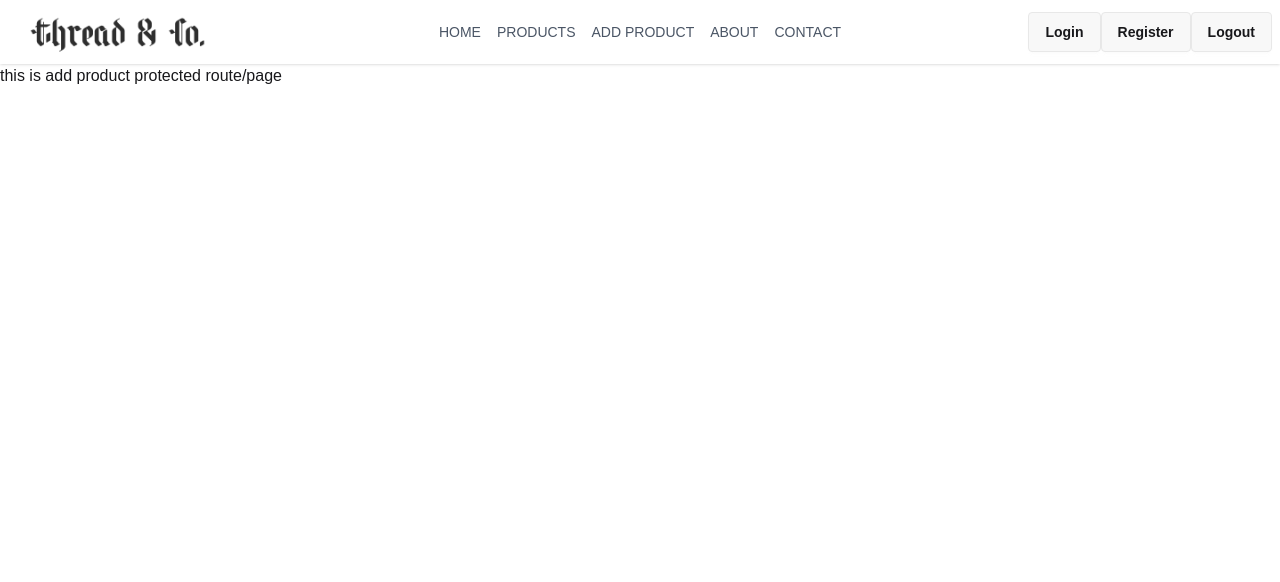
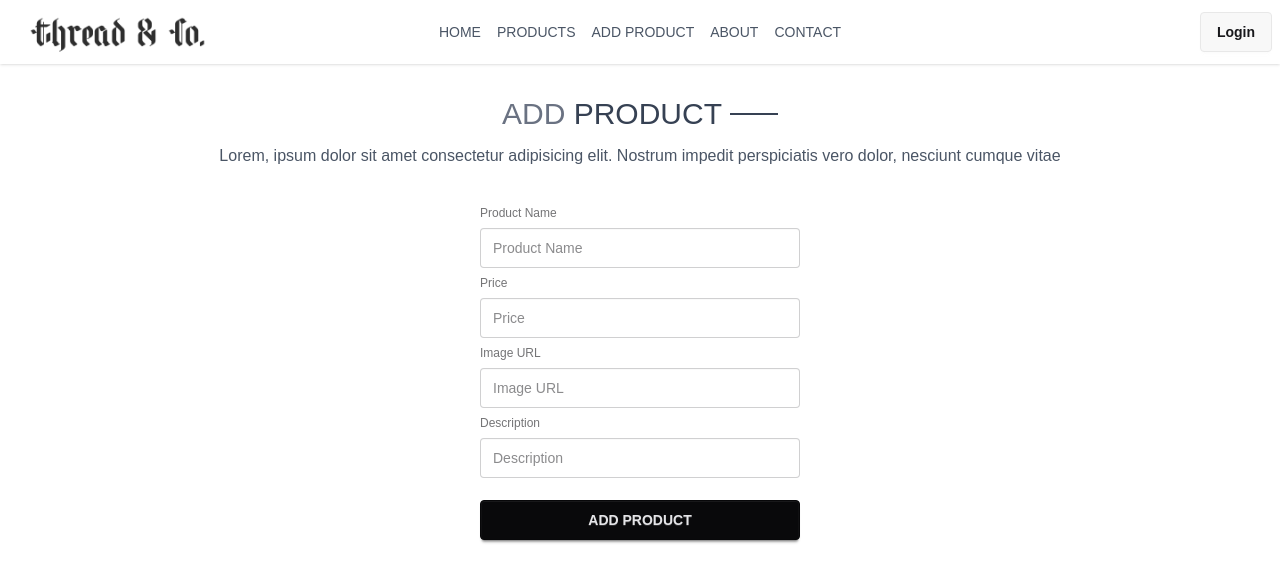
Before and after one commit to robiul1hossen/e-shop-client, a Next.js app: page /addProduct in a window 1280 px wide. Shown: the top 582 px of the page. Built offline with nearby package versions, Linux system fonts and the light colour scheme; no server answers.

Commit message:
add useAuth Custom hook

```diff
--- a/src/app/addProduct/page.jsx
+++ b/src/app/addProduct/page.jsx
@@ -1,11 +1,77 @@
+"use client";
+import Title from "@/components/Title";
+import Link from "next/link";
 import React from "react";
+import { useForm } from "react-hook-form";
 
-const page = () => {
+const AddProduct = () => {
+  const {
+    register,
+    handleSubmit,
+    formState: { errors },
+    reset,
+  } = useForm();
+  const handleAddProduct = (data) => {
+    console.log(data);
+  };
   return (
     <div>
-      <h2>this is add product protected route/page</h2>
+      <div className="py-8 text-3xl text-center">
+        <Title text1={"ADD"} text2={"PRODUCT"} />
+        <p className="w-3/4 m-auto text-xs sm:text-sm md:text-base text-gray-600">
+          Lorem, ipsum dolor sit amet consectetur adipisicing elit. Nostrum
+          impedit perspiciatis vero dolor, nesciunt cumque vitae
+        </p>
+      </div>
+      <div className="flex items-center justify-center ">
+        <form onSubmit={handleSubmit(handleAddProduct)} className=" w-1/4">
+          <fieldset className="fieldset w-full">
+            <label className="label">Product Name</label>
+            <input
+              type="text"
+              className="input outline-none w-full"
+              placeholder="Product Name"
+              {...register("productName", { required: true })}
+            />
+            {errors.productName && (
+              <p className="text-red-500 text-sm">Product Name is required</p>
+            )}
+            <label className="label">Price</label>
+            <input
+              type="number"
+              className="input outline-none w-full"
+              placeholder="Price"
+              {...register("price", { required: true })}
+            />
+            {errors.price && (
+              <p className="text-red-500 text-sm">Price is required</p>
+            )}
+            <label className="label">Image URL</label>
+            <input
+              type="text"
+              className="input outline-none w-full"
+              placeholder="Image URL"
+              {...register("image", { required: true })}
+            />
+            {errors.image && (
+              <p className="text-red-500 text-sm">Image URL is required</p>
+            )}
+            <label className="label">Description</label>
+            <input
+              type="text"
+              className="input outline-none w-full"
+              placeholder="Description"
+              {...register("description", { required: true })}
+            />
+            {errors.description && (
+              <p className="text-red-500 text-sm">Description is required</p>
+            )}
+            <button className="btn btn-neutral mt-4">ADD PRODUCT</button>
+          </fieldset>
+        </form>
+      </div>
     </div>
   );
 };
 
-export default page;
+export default AddProduct;
--- a/src/app/login/page.jsx
+++ b/src/app/login/page.jsx
@@ -1,4 +1,5 @@
 "use client";
+import { useAuth } from "@/hooks/useAuth";
 import axios from "axios";
 import Link from "next/link";
 import { useRouter } from "next/navigation";
@@ -6,6 +7,7 @@ import React from "react";
 import { useForm } from "react-hook-form";
 
 const LoginPage = () => {
+  const { setUser } = useAuth();
   const router = useRouter();
   const {
     register,
@@ -13,14 +15,15 @@ const LoginPage = () => {
     formState: { errors },
   } = useForm();
   const handleLogin = async (data) => {
-    console.log(data);
     await axios
       .post(`${process.env.NEXT_PUBLIC_DOMAIN}/login`, data, {
         withCredentials: true,
       })
       .then((res) => {
         console.log(res.data);
+
         if (res.data.success) {
+          setUser(res.data.user);
           router.push("/addProduct");
         }
       })
--- a/src/app/register/page.jsx
+++ b/src/app/register/page.jsx
@@ -14,7 +14,6 @@ const RegisterPage = () => {
     formState: { errors },
   } = useForm();
   const handleRegister = async (data) => {
-    console.log(process.env.NEXT_PUBLIC_DOMAIN);
     await axios
       .post(`${process.env.NEXT_PUBLIC_DOMAIN}/register`, data, {
         withCredentials: true,
--- a/src/components/shared/Navbar.jsx
+++ b/src/components/shared/Navbar.jsx
@@ -1,36 +1,13 @@
 "use client";
 
-import { AuthContext } from "@/context/AuthContext";
-import axios from "axios";
+import { useAuth } from "@/hooks/useAuth";
 import Image from "next/image";
 import Link from "next/link";
-import { useRouter } from "next/navigation";
-import { use } from "react";
 
 const Navbar = () => {
-  const { user } = use(AuthContext);
+  const { user, loading, logout } = useAuth();
   console.log(user);
-  const router = useRouter();
-  const handleLogout = async () => {
-    // console.log("clicked");
-    await axios
-      .post(
-        `${process.env.NEXT_PUBLIC_DOMAIN}/logout`,
-        {},
-        {
-          withCredentials: true,
-        },
-      )
-      .then((res) => {
-        console.log(res.data);
-        if (res.data.success) {
-          router.push("/login");
-        }
-      })
-      .catch((error) => {
-        console.log(error);
-      });
-  };
+
   const links = (
     <>
       <Link href="/">
@@ -92,17 +69,21 @@ const Navbar = () => {
         </ul>
       </div>
       <div className="navbar-end">
-        <Link href="/login" className="btn">
-          Login
-        </Link>
-        <Link href="/register" className="btn">
-          Register
-        </Link>
-        <button
-          onClick={handleLogout}
-          className="btn pointer-events-auto opacity-100 relative z-999">
-          Logout
-        </button>
+        {user ? (
+          <>
+            <button
+              onClick={logout}
+              className="btn pointer-events-auto opacity-100 relative z-999">
+              Logout
+            </button>
+          </>
+        ) : (
+          <>
+            <Link href="/login" className="btn">
+              Login
+            </Link>
+          </>
+        )}
       </div>
     </div>
   );
--- a/src/context/AuthProvider.js
+++ b/src/context/AuthProvider.js
@@ -3,10 +3,12 @@
 import { useEffect, useState } from "react";
 import { AuthContext } from "./AuthContext";
 import axios from "axios";
+import { useRouter } from "next/navigation";
 
 const AuthProvider = ({ children }) => {
   const [user, setUser] = useState(null);
   const [loading, setLoading] = useState(true);
+  const router = useRouter();
   useEffect(() => {
     const loadUser = async () => {
       try {
@@ -22,8 +24,27 @@ const AuthProvider = ({ children }) => {
     };
     loadUser();
   }, []);
-  console.log("provider", process.env.NEXT_PUBLIC_DOMAIN);
-  const userInfo = { user };
+  const logout = async () => {
+    try {
+      await axios
+        .post(
+          `${process.env.NEXT_PUBLIC_DOMAIN}/logout`,
+          {},
+          {
+            withCredentials: true,
+          },
+        )
+        .then((res) => {
+          if (res.data.success) {
+            setUser(null);
+            router.push("/login");
+          }
+        });
+    } catch (error) {
+      console.error(error.message);
+    }
+  };
+  const userInfo = { user, setUser, loading, setLoading, logout };
   return <AuthContext value={userInfo}>{children}</AuthContext>;
 };
 
--- /dev/null
+++ b/src/hooks/useAuth.js
@@ -0,0 +1,10 @@
+import { AuthContext } from "@/context/AuthContext";
+import { use } from "react";
+
+export const useAuth = () => {
+  const context = use(AuthContext);
+  if (!context) {
+    throw new Error("useAuth must be used within an AuthProvider");
+  }
+  return context;
+};
--- /dev/null
+++ b/src/middleware.js
@@ -0,0 +1,33 @@
+import { NextResponse } from "next/server";
+
+export function middleware(request) {
+  // ১. Cookie theke token-ti nin
+  const token = request.cookies.get("token")?.value;
+
+  // ২. Bortoman path-ti nin
+  const path = request.nextUrl.pathname;
+
+  // ৩. Define korun kon route gulo protect korte chan
+  const isProtectedRoute =
+    path.startsWith("/addProduct") || path.startsWith("/profile");
+
+  // ৪. Login/Register page-e login thaka user-ke jete diben na
+  const isAuthPage = path === "/login" || path === "/register";
+
+  // Logic: User login nai kintu protected route-e jete chay
+  if (isProtectedRoute && !token) {
+    return NextResponse.redirect(new URL("/login", request.url));
+  }
+
+  // Logic: User already login, tai login/register-e jawar dorkar nai
+  if (isAuthPage && token) {
+    return NextResponse.redirect(new URL("/", request.url));
+  }
+
+  return NextResponse.next();
+}
+
+// ৫. Matcher diye define korun kothay kothay middleware cholbe
+export const config = {
+  matcher: ["/addProduct/:path*", "/profile/:path*", "/login", "/register"],
+};
```
Also changed, not shown: vercel.json.
